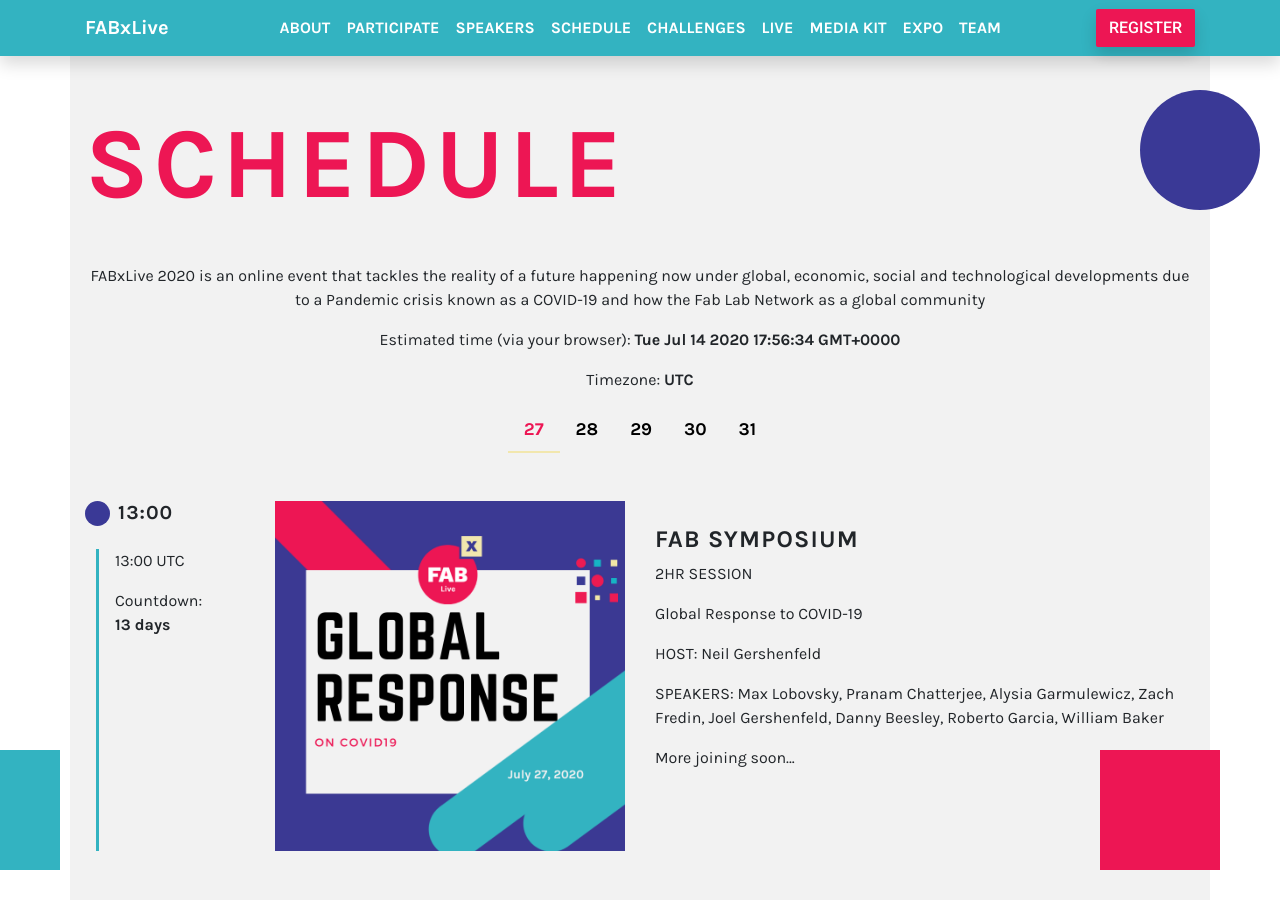
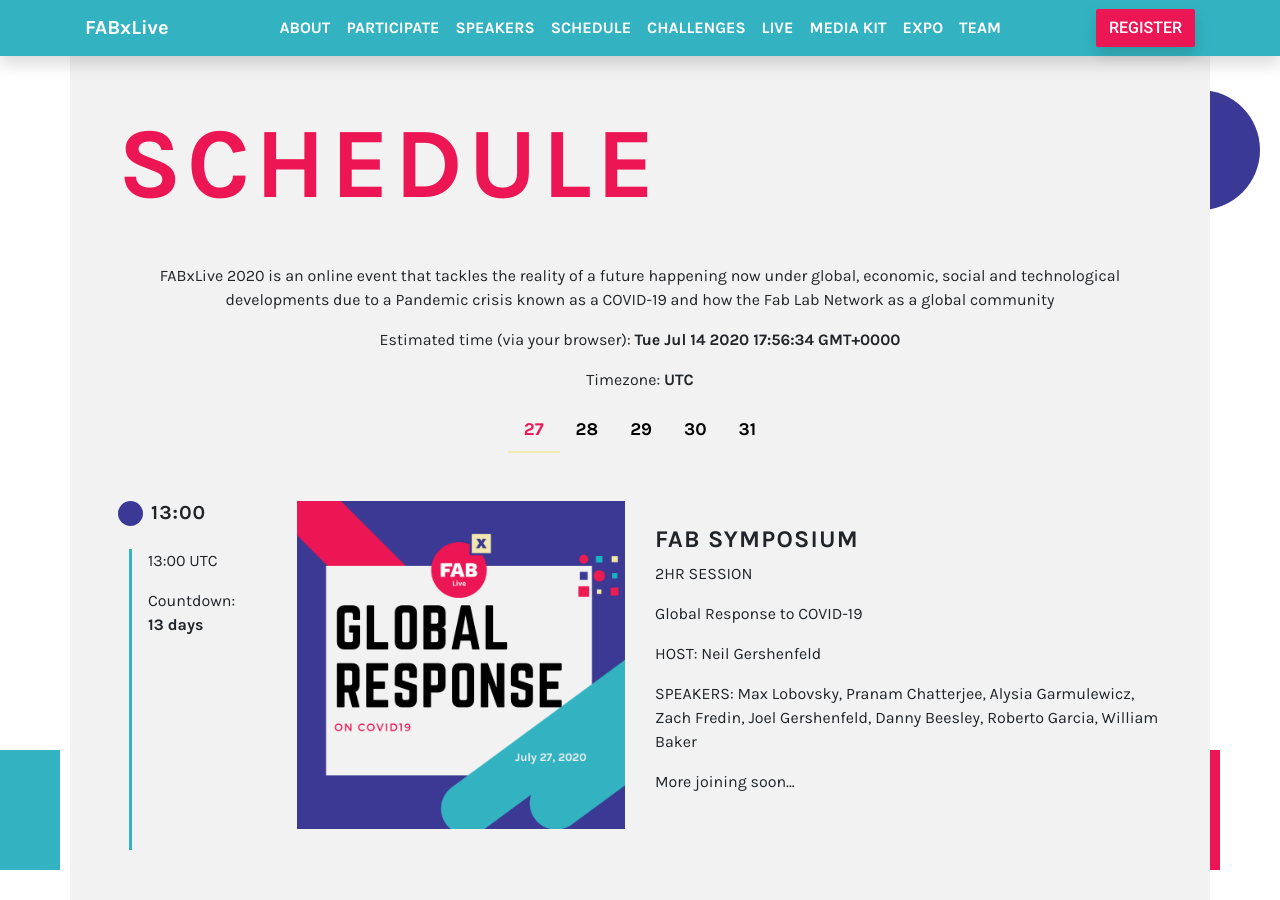
Before and after one commit to fabfoundation/fabxlive2020, a Jekyll site: the page built from schedule.html, in a window 1280 px wide and 900 px high. Built offline with Jekyll 4.4.1, drawn with Linux system fonts in a browser that asks for light colours; nearby versions of some CDN libraries.

Commit message:
Schedule: make bg-items go behind gray bg

```diff
--- a/_layouts/schedule.html
+++ b/_layouts/schedule.html
@@ -2,7 +2,9 @@
 layout: default
 ---
 
-<div class="container bg-grey pt-5">
+{%- include bg-items-white.html -%}
+
+<div class="container bg-grey pt-5 position-relative px-5">
 
   {{ content }}
 
--- a/schedule.html
+++ b/schedule.html
@@ -3,7 +3,6 @@
 title: Schedule
 ---
 
-{%- include bg-items-white.html -%}
 
 <section class="text-center">
   <h1 class="text-red text-left">SCHEDULE</h1>
```
